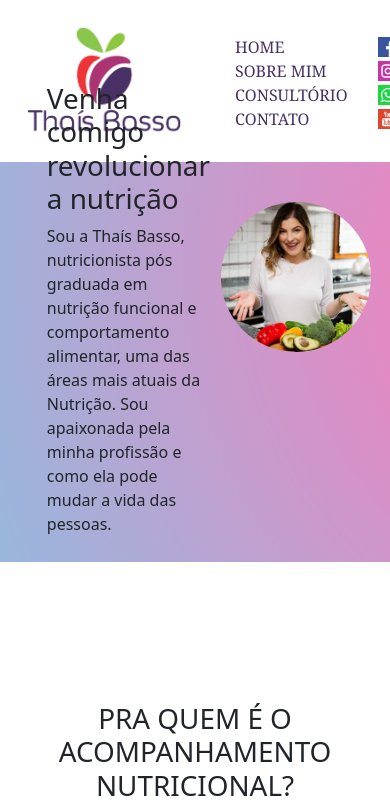
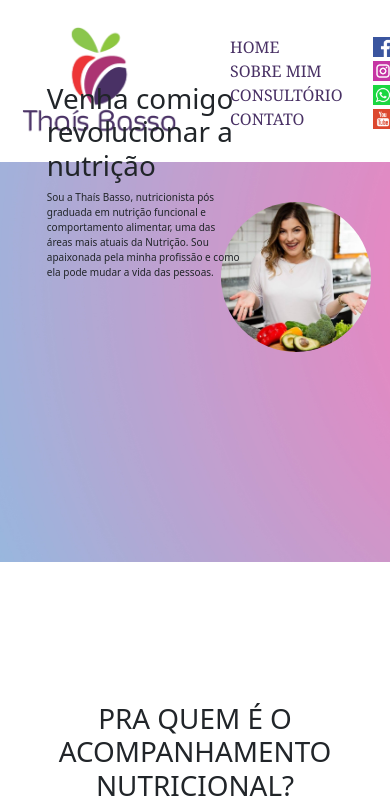
Before and after one commit to lucasschweitzer/nutrithaisbasso, a plain HTML site: page index.html in a window 390 px wide. Shown: the top 807 px of the page. Drawn offline with nearby package versions, Linux system fonts and the light colour scheme.

Commit message:
Update index.css

```diff
--- a/css/index.css
+++ b/css/index.css
@@ -128,7 +128,7 @@ nav ul li:hover{
 
 @media screen and (max-width: 600px) {
     nav{
-        margin-left: 5px;
+        margin-left: 0px;
         margin-right: 5px;
         align-items: left;
     }
@@ -140,9 +140,10 @@ nav ul li:hover{
     .section1text{
         position: absolute;
         top: -20%;
-        width: 40%;
+        width: 50%;
         left: 12%;
         text-align: Left;
+        font-size: 10px;
     }
 
     #img2{
```
